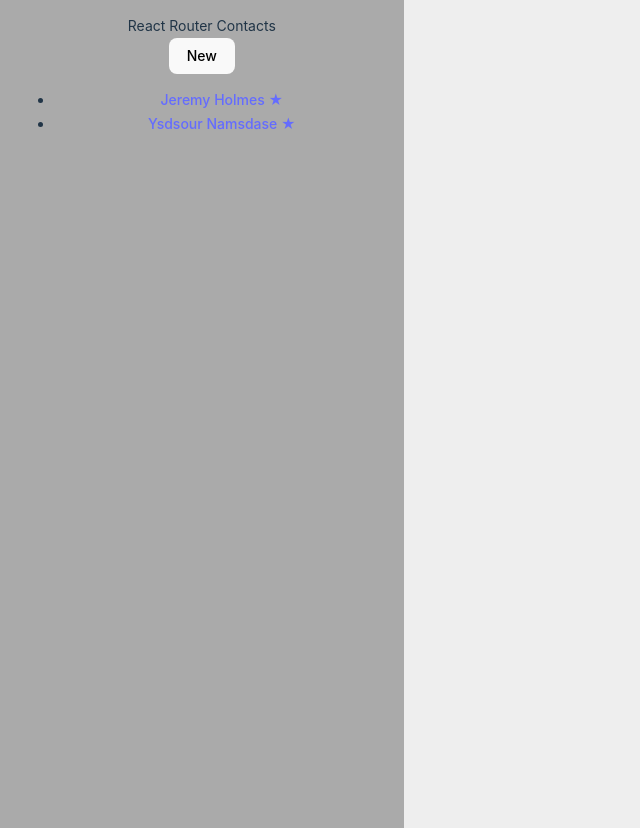
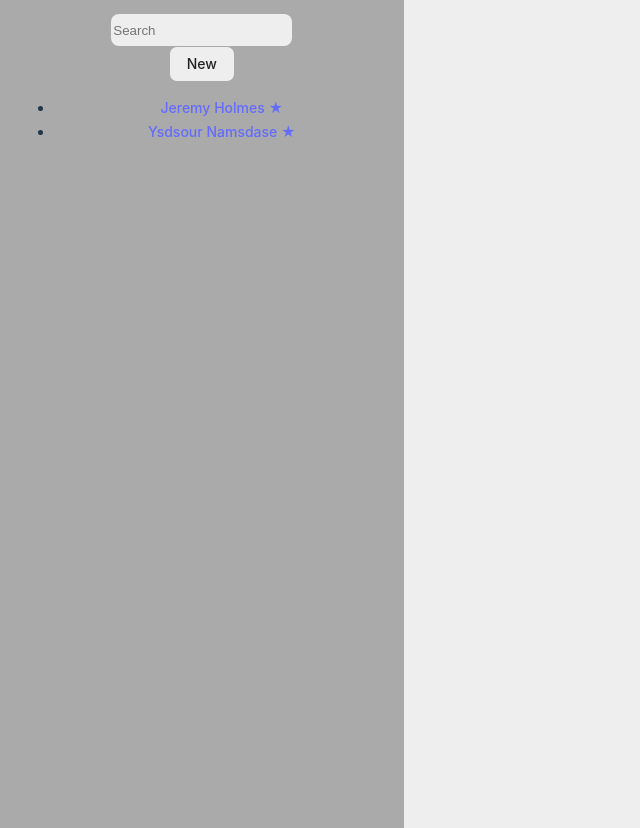
Before and after one commit to daedalus1215/potential-goggles, a React (Vite) app: page / in a window 1280 px wide. Shown: the whole page, without its empty margins (0-640 px from the left). Built offline with nearby package versions, Linux system fonts and the light colour scheme.

Commit message:
begin to style sidebar

```diff
--- a/src/pages/MainPage.tsx
+++ b/src/pages/MainPage.tsx
@@ -22,10 +22,12 @@ export default function MainPage() {
     return (
         <>
             <div id="sidebar" className="sidebar">
-                <div className="title">React Router Contacts</div>
-                <div className="form">
+                <div  className="formSearch">
+                    <input className="search" placeholder="Search"></input>
+                </div>
+                <div>
                     <Form method="post">
-                        <button type="submit">New</button>
+                        <button type="submit" className="button">New</button>
                     </Form>
                 </div>
                 <nav className="navbar">
```
